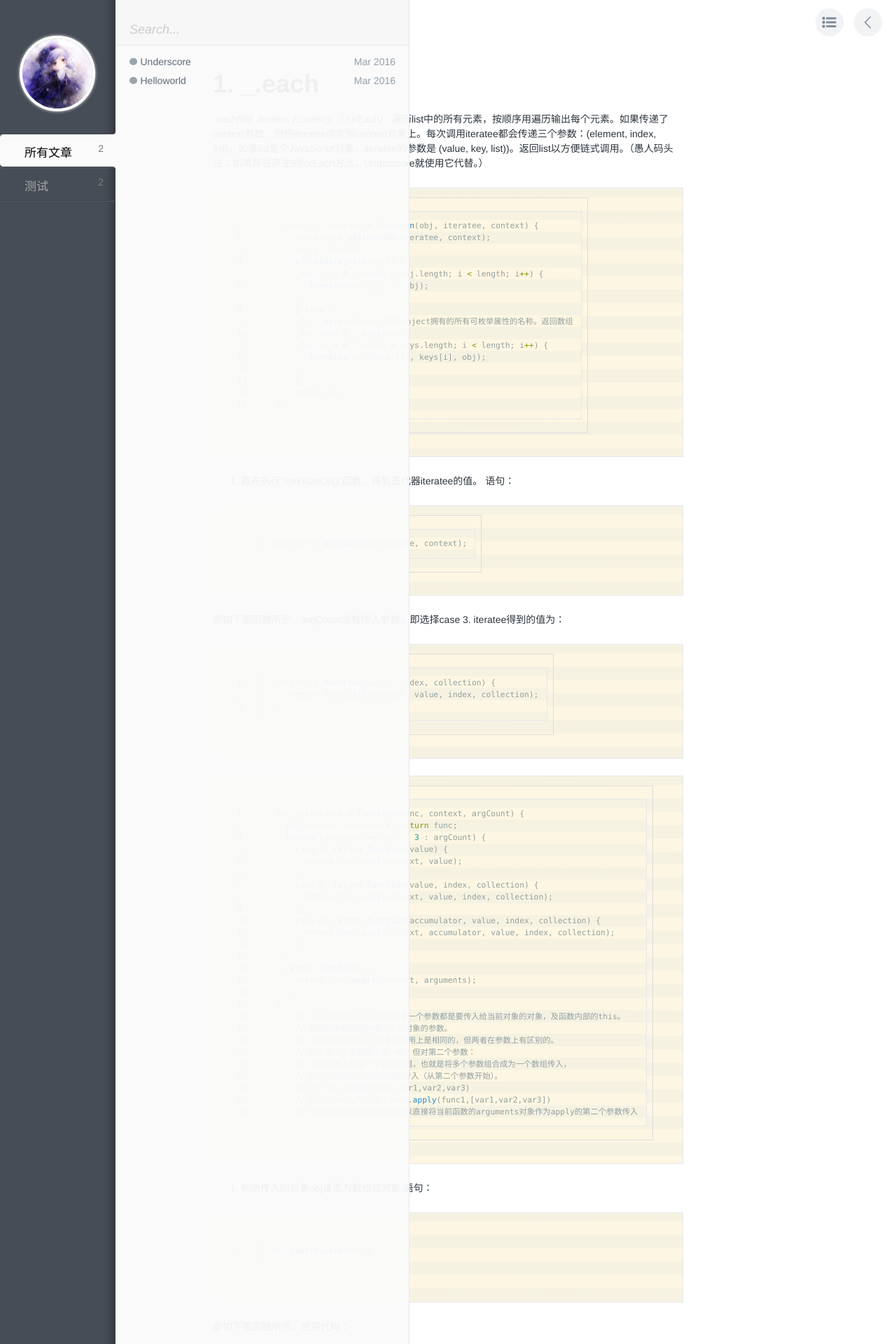
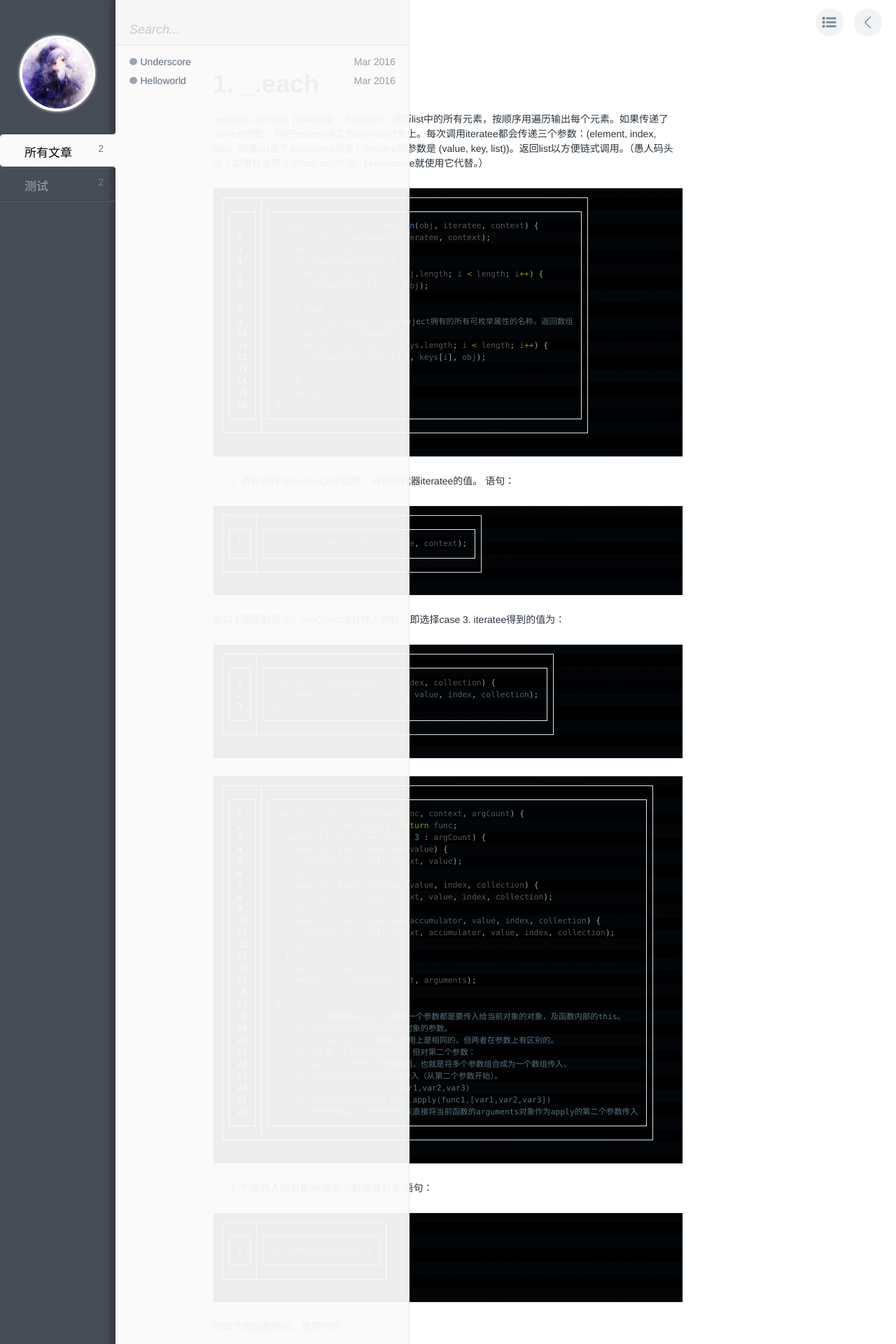
Before and after one commit to Winmay/Winmay.github.io, a Jekyll site: the page built from _posts/2016-03-17-underscore.markdown, in a window 1280 px wide. Shown: the top 1920 px of the page at 70% size. Built offline with Jekyll 4.4.1, drawn with Linux system fonts in a browser that asks for light colours; comment, search, counter and statistics services are not loaded; some of the changed text lies outside the part shown.

Commit message:
修改代码颜色

````diff
--- a/_posts/2016-03-17-underscore.markdown
+++ b/_posts/2016-03-17-underscore.markdown
@@ -8,7 +8,7 @@ category: 测试
  _.each(list, iterator, [context])（_.forEach）
 遍历list中的所有元素，按顺序用遍历输出每个元素。如果传递了context参数，则把iteratee绑定到context对象上。每次调用iteratee都会传递三个参数：(element, index, list)。如果list是个JavaScript对象，iteratee的参数是 (value, key, list))。返回list以方便链式调用。（愚人码头注：如果存在原生的forEach方法，Underscore就使用它代替。）
 
-```python
+```js
 _.each = _.forEach = function(obj, iteratee, context) {
 	iteratee = optimizeCb(iteratee, context);
 	var i, length;
@@ -30,20 +30,20 @@ _.each = _.forEach = function(obj, iteratee, context) {
 1. 首先执行“optimizeCb()”函数，得到迭代器iteratee的值。
 语句：
 
-```python
+```js
 iteratee = optimizeCb(iteratee, context);
 ```
 
 即如下图函数所示，argCount没有传入参数，即选择case 3.
 iteratee得到的值为：
 
-```python
+```js
 iteratee = function(value, index, collection) {
 	return func.call(context, value, index, collection);
 };
 ```
 
-```python
+```js
 var optimizeCb = function(func, context, argCount) {
   if (context === void 0) return func;
   switch (argCount == null ? 3 : argCount) {
@@ -74,19 +74,19 @@ var optimizeCb = function(func, context, argCount) {
 
 2. 判断传入的对象obj是否为数组或对象,语句：
 
-```python
+```js
 if (isArrayLike(obj))
 ```
 
 即如下图函数所示，使用代码：
 
-```python
+```js
 length= property('length')(collection)
 ```
 
 判断length是否有值。
 
-```python
+```js
 var property = function(key) {
   return function(obj) {
     return obj == null ? void 0 : obj[key];
@@ -103,7 +103,7 @@ var isArrayLike = function(collection) {
 
 例：
 
-```python
+```js
 var a = [1,2,3];
 var b = {
 	one:'one1',
@@ -116,7 +116,7 @@ console.log(b["length"]); //undefined
 
 1) 若obj为数组，则使用for循环，遍历从obj数组的第0为开始到，到obj的最后一位结束，并求出三个数值：obj[i]（obj数组对应的值）、i（obj数组对应的索引位置）、obj（obj数组列表本身），传进迭代器iteratee中，并运行iteratee函数。
 
-```python
+```js
 for (i = 0, length = obj.length; i < length; i++) {
    iteratee(obj[i], i, obj);
 }
@@ -124,7 +124,7 @@ for (i = 0, length = obj.length; i < length; i++) {
 
 例：
 
-```python
+```js
 var a = [1,2,3];
 var text1 = _.each(a,function (element,index,list){
 	console.log(element+','+index);
@@ -142,13 +142,13 @@ var text1 = _.each(a,function (element,index,list){
 2) 若obj为对象
 a. 首先，检索object拥有的所有可枚举属性的名称，并返回数组keys。
 
-```python
+```js
 var keys = _.keys(obj);
 ```
 
 b. 使用for循环，遍历keys并返回它们的值（obj的属性），并求出三个值：obj[keys[i]]（obj对象属性对应的值）、keys[i]（obj对象对应的属性名称）、obj（obj对象列表本身），传进迭代器iteratee中，并运行iteratee函数。
 
-```python
+```js
 var keys = _.keys(obj);
 for (i = 0, length = keys.length; i < length; i++) {
 	iteratee(obj[keys[i]], keys[i], obj);
@@ -157,7 +157,7 @@ for (i = 0, length = keys.length; i < length; i++) {
 
 例：
 
-```python
+```js
 var b = {
 	one:'one1',
 	two:'two2',
@@ -185,7 +185,7 @@ console.log(text2);//Object {one: "one1", two: "two2", three: "three3"}
 _.map(list, iterator, [context])（_. collect）
 通过转换函数(iterator迭代器)映射列表中的每个值产生价值的新数组。iterator传递三个参数：value，然后是迭代 index(或 key 愚人码头注：如果list是个JavaScript对象是，这个参数就是key)，最后一个是引用指向整个list。
 
-```python
+```js
 _.map = _.collect = function(obj, iteratee, context) {
 	iteratee = cb(iteratee, context);
 	var keys = !isArrayLike(obj) && _.keys(obj),
@@ -201,13 +201,13 @@ _.map = _.collect = function(obj, iteratee, context) {
 
 1. 首先执行“cb()”函数，得到迭代器iteratee的值。语句：
 
-```python
+```js
 iteratee = cb(iteratee, context);
 ```
 
 即如下图函数所示：
 
-```python
+```js
 var cb = function(value, context, argCount) {
   // _.identity(value) 返回与传入参数相等的值. 相当于数学里的: f(x) = x,
   // 这个函数看似无用, 但是在Underscore里被用作默认的迭代器iterator.
@@ -227,7 +227,7 @@ var cb = function(value, context, argCount) {
 1) 若value为空值
 返回与传入参数value相等的值 _.identity(value) 相当于数学里的: f(x) = x。
 
-```python
+```js
 // 保持恒等函数默认迭代。
 _.identity = function(value) {
   return value;
@@ -239,7 +239,7 @@ _.identity = function(value) {
 argCount没有传入参数，即选择case 3.
 iteratee得到的值为：
 
-```python
+```js
 iteratee = function(value, index, collection) {
 	return func.call(context, value, index, collection);
 };
@@ -248,7 +248,7 @@ iteratee = function(value, index, collection) {
 3) 若value为对象（数组或对象）
 则返回一个函数（断言函数），这个函数会给你一个断言可以用来辨别给定的对象是否匹配value（attrs）指定键/值属性.
 
-```python
+```js
 _.matcher = _.matches = function(attrs) {
   // _.extendOwn(destination, *sources) Alias: assign
   // 类似于 extend, 但复制source对象中自己的属性覆盖到destination目标对象。
@@ -266,11 +266,11 @@ _.matcher = _.matches = function(attrs) {
 
 4) 若value为其他值（数字，字符串，undefined，布尔值）,则返回一个函数，这个函数返回任何传入的对象的value属性值
 
-```python
+```js
 obj(value):_.property= property (value);
 ```
 
-```python
+```js
 var property = function(key) {
   return function(obj) {
     return obj == null ? void 0 : obj[key];
@@ -283,7 +283,7 @@ _.property = property;
 2. 判断obj是对象还是数组，若是对象，检索object拥有的所有可枚举属性的名称，并返回数组keys。
 3. 使用for循环，遍历keys（index）并返回它们的值（obj的属性或数组值），并求出三个值：obj[keys[i]／i]（obj对象属性（数组索引）对应的值）、keys[i]／i（obj对象对应的属性名称（数组对应的索引））、obj（obj对象（数组）列表本身），传进迭代器iteratee中，并运行iteratee函数后，返回新的数组列表值。
 
-```python
+```js
 for (var index = 0; index < length; index++) {
  	var currentKey = keys ? keys[index] : index;
  	results[index] = iteratee(obj[currentKey], currentKey, obj);
@@ -293,7 +293,7 @@ return results;
 
 例：
 
-```python
+```js
 var a = [1,2,3];
 var test1 = _.map(a,function (element,index,list){
 	console.log(element+','+index);
@@ -311,7 +311,7 @@ var test1 = _.map(a,function (element,index,list){
 console.log(test1);//[3, 6, 9]
 ```
 
-```python
+```js
 var b = {
 	one:'one1',
 	two:'two2',
@@ -343,15 +343,15 @@ _.reduceRight(list, iteratee, memo, [context])
 Memo（备忘录）是reduce函数的初始值，reduce的每一步都需要由iterator返回。这个迭代传递4个参数：memo,value 和 迭代的index（或者 key）和最后一个引用的整个 list，最后一个是引用指向整个list。如果reduce的初始调用没有传递memo，iterator将会调用列表中的第一个元素。第一个元素通过memo参数在iterator中调用并传递到列表的下一个元素中。
 reducRight是从右侧开始组合的元素的reduce函数，如果存在JavaScript 1.8版本的reduceRight，则用其代替。Foldr在javascript中不像其它有懒计算的语言那么有用（愚人码头注：lazy evaluation：一种求值策略，只有当表达式的值真正需要时才对表达式进行计算）。
 
-```python
+```js
 _.reduce = _.foldl = _.inject = createReduce(1);
 ```
 
-```python
+```js
 _.reduceRight = _.foldr = createReduce(-1);
 ```
 
-```python
+```js
 var createReduce = function(dir) {
 	var reducer = function(obj, iteratee, memo, initial) {
 		 var keys = !isArrayLike(obj) && _.keys(obj),
@@ -379,7 +379,7 @@ var createReduce = function(dir) {
 2. 运行optimizeCb()函数，且argCount传入的参数值为4，故：
 iteratee得到的值为：
 
-```python
+```js
 iteratee = function(accumulator,value, index, collection) {
 	return func.call(context, accumulator ,value, index, collection);
 };
@@ -388,7 +388,7 @@ iteratee = function(accumulator,value, index, collection) {
 3. 运行reducer()函数，并得到最新的memo值，并返回
 例：
 
-```python
+```js
 var a = [1,2,3,4];
 var test1 = _.reduce(a,function (memo,num,index,list){
 	console.log(memo+','+num+','+index);
@@ -408,7 +408,7 @@ var test1 = _.reduce(a,function (memo,num,index,list){
 console.log(test1);//13
 ```
 
-```python
+```js
 var b = [1,2,3,4];
 var test2 = _.reduce(b,function (memo,num,index,list){
 	console.log(memo+','+num+','+index);
@@ -428,7 +428,7 @@ var test2 = _.reduce(b,function (memo,num,index,list){
 console.log(test2);//4
 ```
 
-```python
+```js
 var c = {
 	one:'a',
 	two:'b',
@@ -450,7 +450,7 @@ b
 console.log(test3);//c
 ```
 
-```python
+```js
 var list2 = [1,2,3,4];
 var test2 = _.reduceRight(list2,function (memo,data,rightIndex,list){
 	console.log( memo );
@@ -485,7 +485,7 @@ console.log(test2);// [4, 4, 3, 2, 1]
 _.find(list, predicate, [context])（_.detect）
 在list中逐项查找，返回第一个通过predicate迭代函数真值检测的元素值，如果没有值传递给测试迭代器将返回undefined，如果找到匹配的元素，函数将立即返回，不会遍历整个list。
 
-```python
+```js
 _.find = _.detect = function(obj, predicate, context) {
     var key;
     if (isArrayLike(obj)) {
@@ -507,11 +507,11 @@ _.find = _.detect = function(obj, predicate, context) {
 4. 其中：
 1) _.findIndex()
 
-```python
+```js
 _.findIndex = createPredicateIndexFinder(1);
 ```
 
-```python
+```js
 var createPredicateIndexFinder = function(dir) {
   return function(array, predicate, context) {
     predicate = cb(predicate, context);
@@ -527,7 +527,7 @@ var createPredicateIndexFinder = function(dir) {
 
 a. 运行cb()函数，得到迭代函数predicate()的值
 
-```python
+```js
 predicate=optimizeCb(value,context);
 			=function(value, index, collection) {
       			return func.call(context, value, index, collection);
@@ -537,7 +537,7 @@ predicate=optimizeCb(value,context);
 b. index从0开始进行for循环，当满足迭代函数predicate的条件时，直接返回index（索引位置），若遍历完列表后，没有满足迭代函数predicate条件，则返回-1
 2) _.findKey()
 
-```python
+```js
 _.findKey = function(obj, predicate, context) {
   predicate = cb(predicate, context);
   var keys = _.keys(obj), key;
@@ -550,7 +550,7 @@ _.findKey = function(obj, predicate, context) {
 
 a. 运行cb()函数，得到predicate的值
 
-```python
+```js
 predicate=optimizeCb(value,context);
 			=function(value, index, collection) {
       			return func.call(context, value, index, collection);
@@ -561,7 +561,7 @@ b. 检索object拥有的所有可枚举属性的名称，并返回数组keys。
 c. index从0开始进行for循环，遍历obj的各个属性，并把属性名称值赋给key，当满足迭代函数predicate的条件时，直接返回key（属性名称值），若遍历完列表后，没有满足迭代函数predicate条件，则返回undefined。
 例：
 
-```python
+```js
 var list = [1, 2, 3, 4, 5, 6];
 var test1 = _.find(list,function (data,index,list){
 	console.log( data +','+ index );
@@ -575,7 +575,7 @@ var test1 = _.find(list,function (data,index,list){
 console.log(test1);// 3
 ```
 
-```python
+```js
 var list2 = {
 	one:'a',
 	two:'b',
@@ -597,7 +597,7 @@ console.log(test2);// b
 _.filter(list, predicate, [context])（_.select）
 遍历list中的每个值，返回包含所有通过predicate迭代函数真值检测的元素值。（愚人码头注：如果存在原生filter方法，则用原生的filter方法。）
 
-```python
+```js
 _.filter = _.select = function(obj, predicate, context) {
   var results = [];
   predicate = cb(predicate, context);
@@ -610,7 +610,7 @@ _.filter = _.select = function(obj, predicate, context) {
 
 1. 运行cb()函数，并得到迭代函数predicate()的值:
 
-```python
+```js
 predicate=optimizeCb(value,context);
 			=function(value, index, collection) {
       			return func.call(context, value, index, collection);
@@ -620,7 +620,7 @@ predicate=optimizeCb(value,context);
 2. 运行_.each()函数，遍历obj对象，并判断是否满足迭代函数predicate的条件，满足，则把相应的值推进数组results中，不满足，则继续遍历，直到遍历完成为止，并返回results数组。
 例：
 
-```python
+```js
 var list = [1, 2, 3, 4, 5, 6];
 var test1 = _.filter(list,function (data,index,list){
 	console.log( data +','+ index );
@@ -637,7 +637,7 @@ var test1 = _.filter(list,function (data,index,list){
 console.log(test1);// [2, 4, 6]
 ```
 
-```python
+```js
 var list2 = {
 	one:'a',
 	two:'b',
@@ -658,7 +658,7 @@ console.log(test2);// ["a", "e", "g"]
 _.reject(list, predicate, [context])
 返回list中没有通过predicate真值检测的元素集合，与filter相反
 
-```python
+```js
 _.reject = function(obj, predicate, context) {
   // negate_.negate(predicate) (对立面；反面)
   // 返回一个新的predicate函数的否定版本。
@@ -668,7 +668,7 @@ _.reject = function(obj, predicate, context) {
 
 1. 运行cb()函数，并得到迭代函数predicate()的值:
 
-```python
+```js
 predicate=optimizeCb(value,context);
 			=function(value, index, collection) {
       			return func.call(context, value, index, collection);
@@ -677,7 +677,7 @@ predicate=optimizeCb(value,context);
 
 2. 运行_.negate()函数，通过！非运算符，返回一个新的迭代函数predicate()的否定版本。
 
-```python
+```js
 _.negate = function(predicate) {
   return function() {
     return !predicate.apply(this, arguments);
@@ -687,7 +687,7 @@ _.negate = function(predicate) {
 
 例：
 
-```python
+```js
 var list = [1, 2, 3, 4, 5, 6];
 var test1 = _.reject(list,function (data,index,list){
 	console.log( data +','+ index );
@@ -704,7 +704,7 @@ var test1 = _.reject(list,function (data,index,list){
 console.log(test1);// [1, 3, 5]
 ```
 
-```python
+```js
 var list2 = {
 	one:'a',
 	two:'b',
--- a/assets/css/style.css
+++ b/assets/css/style.css
@@ -519,10 +519,10 @@ iframe {
 pre {
   word-wrap: initial !important;
   overflow: auto !important;
-  background-color: #fdf6e3 !important;
+  background-color: #000 !important;
   border-radius: 0 !important; }
   pre code {
-    color: #93a1a1;
+    color: #fff;
     white-space: pre !important; }
 
 #post__toc {
````
